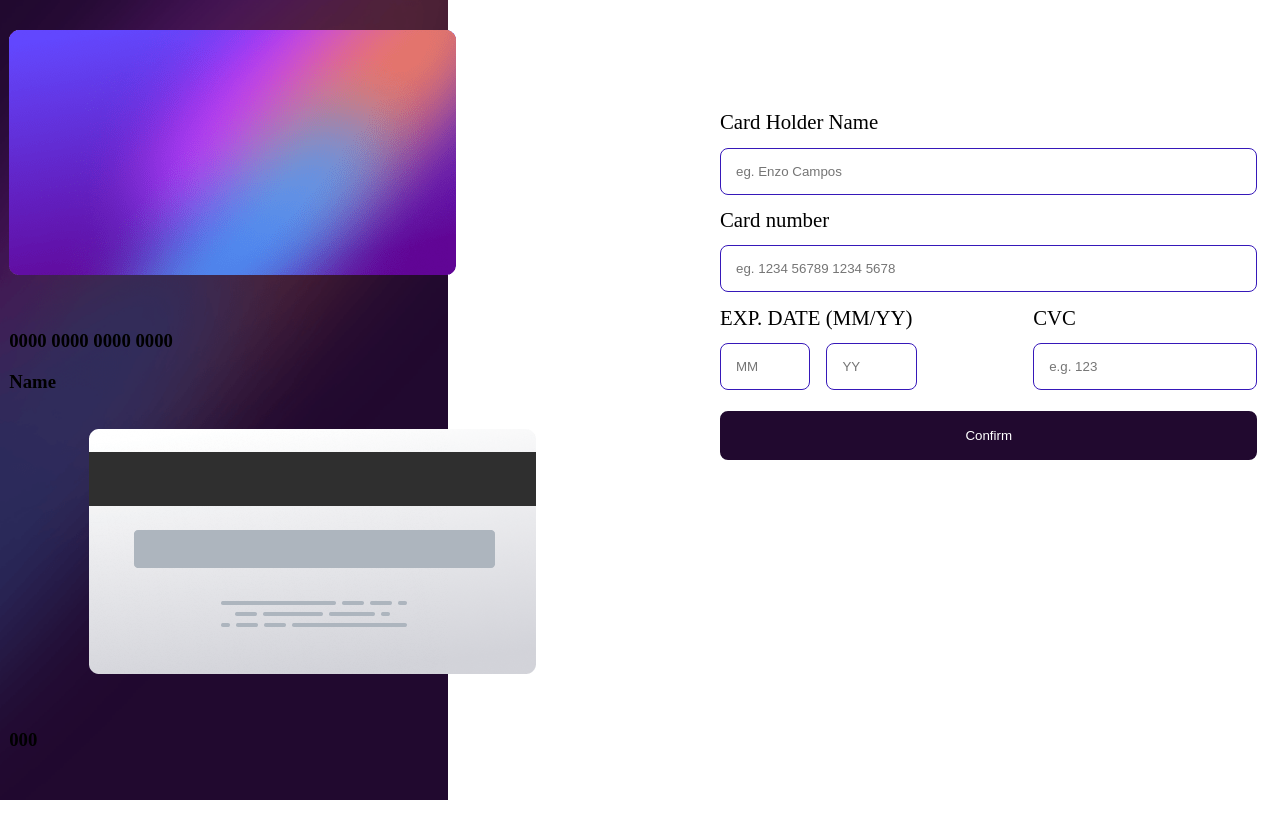
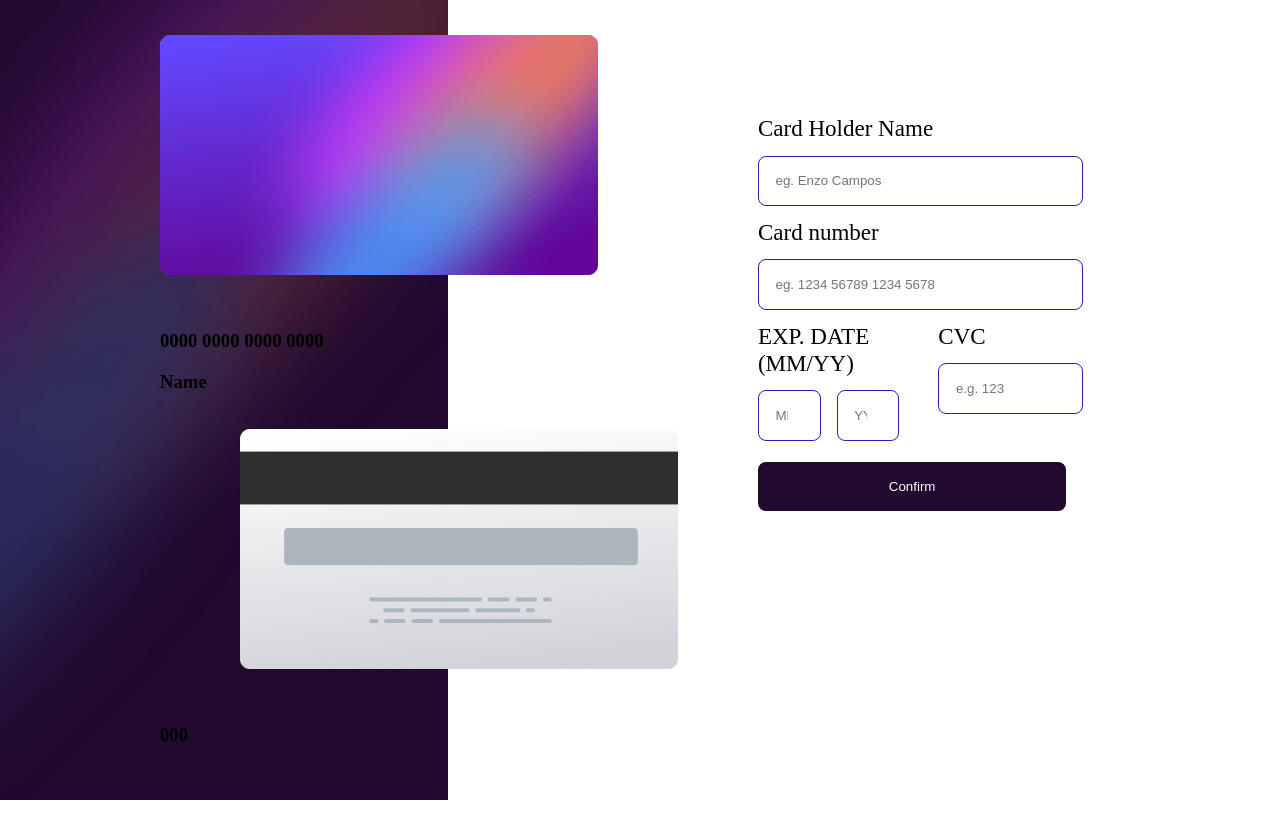
Before and after one commit to EnzCampos/Interactive-card-details-form, a React (Create React App) app: page / in a window 1280 px wide. Shown: the top 838 px of the page. Before the commit the page ends 800 px from the top, so only its background shows below. Built offline with nearby package versions, Linux system fonts and the light colour scheme.

Commit message:
Changed styling

```diff
--- a/src/index.css
+++ b/src/index.css
@@ -13,18 +13,18 @@ body {
 .main-content {
   display: grid;
   grid-template-columns: 1fr 1fr;
+  margin: 10em;
 }
 
 .form {
   grid-column: 2;
   margin-top: 5em;
-  margin-left: 5em;
   max-width: 80%;
   max-height: 80%;
 }
 
 label {
-  font-size: 1.3em;
+  font-size: 1.8vw;
 }
 
 input {
@@ -32,15 +32,15 @@ input {
   margin-bottom: 1em;
   width: 100%;
   border-radius: 8px;
-  padding: 15px;
+  padding: 1.3vw;
   border: 1.5px solid rgb(54, 24, 185);
 }
 
 .card {
   margin-right: 5em;
   margin-bottom: 2em;
-  max-width: 500px;
-  max-height: 400px;
+  max-width: 50vw;
+  max-height: 30vh;
 }
 
 .back {
```
